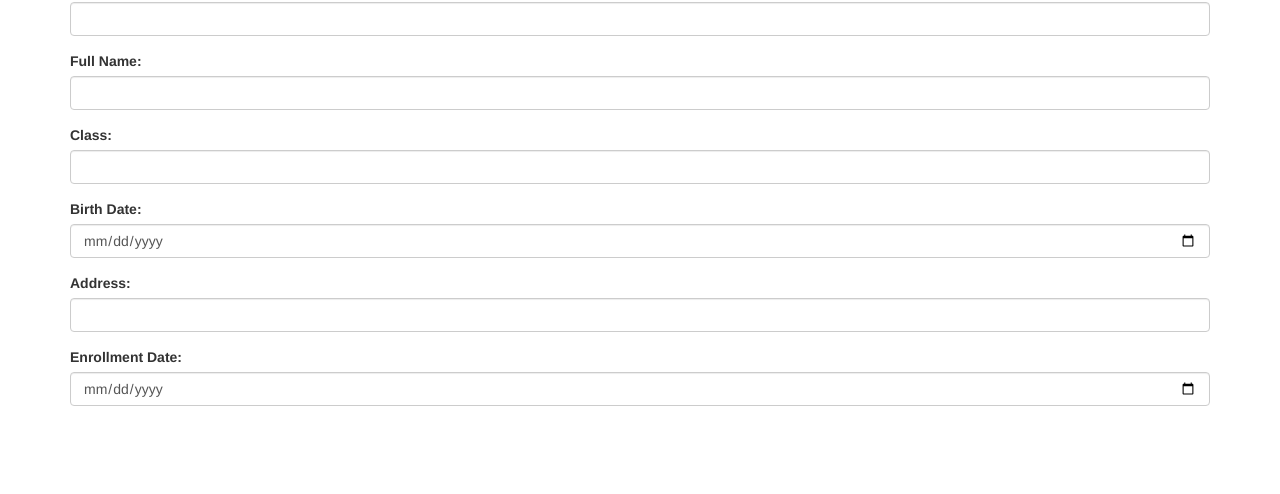
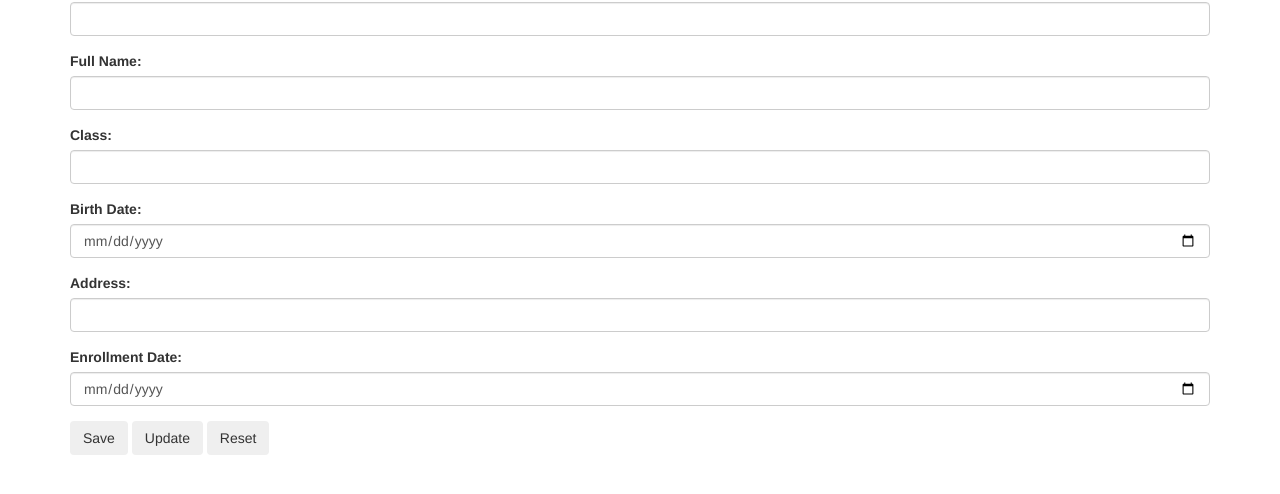
Before and after one commit to AnushreeNema/Login2Xplore-StudentEnrollmentForm, a plain HTML site: page index.html in a window 1280 px wide. Shown: the part 86-580 px from the top of the page. Drawn offline with nearby package versions, Linux system fonts and the light colour scheme.

Commit message:
button group done

```diff
--- a/index.html
+++ b/index.html
@@ -44,6 +44,17 @@
           <label for="doe">Enrollment Date:</label>
           <input type="date" class="form-control" id="doe" />
         </div>
+        <div class="button-group">
+          <button type="button" class="btn" id="save" onclick="saveData()">
+            Save
+          </button>
+          <button type="button" class="btn" id="update" onclick="updateData()">
+            Update
+          </button>
+          <button type="button" class="btn" id="reset" onclick="disableAll()">
+            Reset
+          </button>
+        </div>
       </form>
     </div>
   </body>
```
